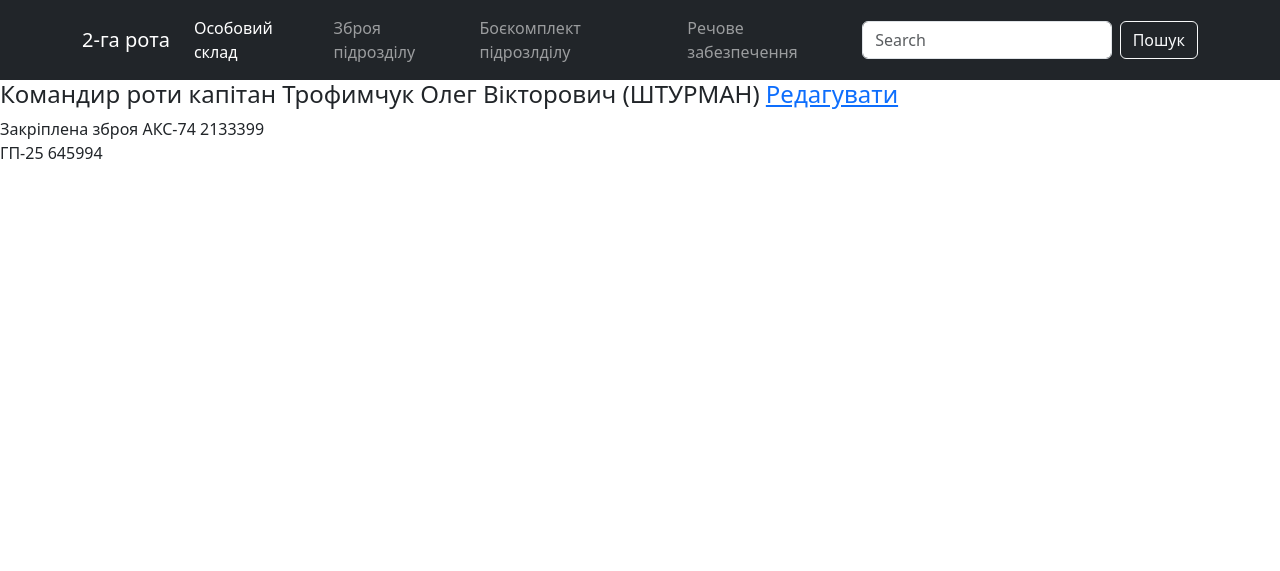
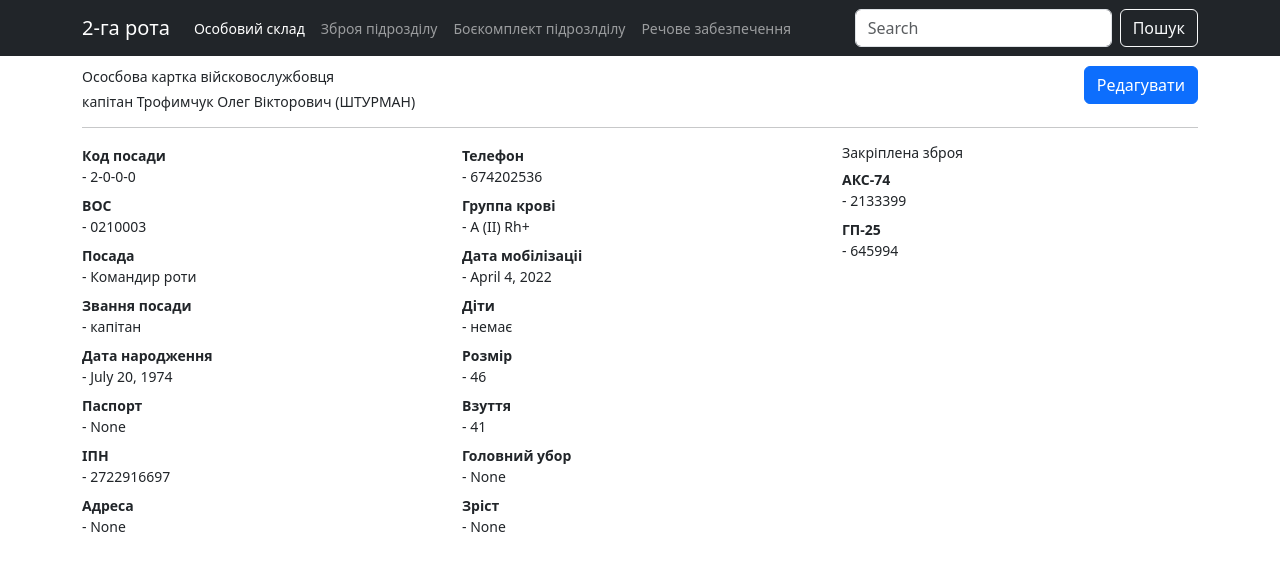
Before and after one commit to PopovMarko/squad2, a Django app: page /index/soldiers_card/7 in a window 1280 px wide. Shown: the top 571 px of the page. Run offline with Django 4.2, Linux system fonts and the light colour scheme; data comes from the database, SQL or seed files in the repository; both versions use the stored data as it was after the commit; some libraries are stand-ins or nearby versions.

Commit message:
two templates finished with bootstrap

```diff
--- a/evening/static/css/styles.css
+++ b/evening/static/css/styles.css
@@ -1,3 +1,7 @@
+html * {
+  font-size: 14px;
+}
+
 .container navbar {
   width: 105%;
   padding: 0;
--- a/evening/templates/evening/index.html
+++ b/evening/templates/evening/index.html
@@ -19,8 +19,7 @@
             <th scope="col">Позивний</th>
             <th scope="col">Телефон</th>
             <th scope="col">Дата народження</th>
-              <th scope="col">Адреса</th>
-
+            <th scope="col">Адреса</th>
           </tr>
        </thead>
        <tbody>
--- a/evening/templates/evening/soldiers_detail.html
+++ b/evening/templates/evening/soldiers_detail.html
@@ -1,22 +1,64 @@
 {% extends "evening/base_generic.html" %}
 
 {% block content %}
-<h4>
-  <div class="variable">
-    <span>{{soldiers_card.position_name}}</span>
-    <span>{{soldiers_card.rank}}</span>
-    <span>{{soldiers_card}}</span>
-    <span>({{soldiers_card.callsign}})</span>
-    <span><a href="/index/soldiers_card/{{soldiers_card.pk}}/renew/">Редагувати</a></span>
-  </div>
-</h4>
 
-<div class="">
-  <span>Закріплена зброя</span>
-  {% for w in soldiers_card.weapons_set.all %}
-    <span>{{w.weapon_name}}</span>
-    <span>{{w.weapon_number}}</span>
-</div>
+<head></head>
 
-  {% endfor %}
+<div class="container" style="padding-top:10px">
+  <span><h3 style="display:inline-block">Ососбова картка війсковослужбовця</h3>
+    <a href={% url "soldier-card-update" soldiers_card.id %} class="btn btn-primary" style="float:right">Редагувати</a></span>
+  <h4>{{soldiers_card.rank}} {{soldiers_card}} ({{soldiers_card.callsign}})</h4>
+  <hr size=4>
+  <section class="section" style="font-size:14px">
+    <div class="row">
+        <div class="col-lg-4">
+              <dl class = "dl-horizontal">
+                <dt>Код посади</dt>
+                <dd>- {{soldiers_card.slug}}</dd>
+                <dt>ВОС</dt>
+                <dd>- {{soldiers_card.mil_prof}}</dd>
+                <dt>Посада</dt>
+                <dd>- {{soldiers_card.position_name}}</dd>
+                <dt>Звання посади</dt>
+                <dd>- {{soldiers_card.position_rank}}</dd>
+                <dt>Дата народження</dt>
+                <dd>- {{soldiers_card.birth_date}}</dd>
+                <dt>Паспорт</dt>
+                <dd>- {{soldiers_card.passport}}</dd>
+                <dt>ІПН</dt>
+                <dd>- {{soldiers_card.tax_number}}</dd>
+                <dt>Адреса</dt>
+                <dd>- {{soldiers_card.addres}}</dd>
+              </dl>
+          </div>
+        <div class="col-lg-4">
+              <dl class = "dl-horizontal">
+                <dt>Телефон</dt>
+                <dd>- {{soldiers_card.phone}}</dd>
+                <dt>Группа крові</dt>
+                <dd>- {{soldiers_card.blood_type}}</dd>
+                <dt>Дата мобілізаціі</dt>
+                <dd>- {{soldiers_card.mob_date}}</dd>
+                <dt>Діти</dt>
+                <dd>- {{soldiers_card.children}}</dd>
+                <dt>Розмір</dt>
+                <dd>- {{soldiers_card.size}}</dd>
+                <dt>Взуття</dt>
+                <dd>- {{soldiers_card.boots_s}}</dd>
+                <dt>Головний убор</dt>
+                <dd>- {{soldiers_card.head_s}}</dd>
+                <dt>Зріст</dt>
+                <dd>- {{soldiers_card.hight_s}}</dd>
+              </dl>
+          </div>
+        <div class="col-lg-4">
+              <h5>Закріплена зброя</h5>
+              <dl class = "dl-horizontal">
+              {% for w in soldiers_card.weapons_set.all %}
+                <dt>{{w.weapon_name}}
+                <dd>- {{w.weapon_number}}
+              {% endfor %}
+        </div>
+    </div>
+  </section>
 {% endblock %}
--- a/evening/urls.py
+++ b/evening/urls.py
@@ -24,7 +24,7 @@
     path('soldiers_card/<pk>',
          SoldiersCard.as_view(), name='soldier-card'),
     path('ammo/', AmmoList.as_view(), name='ammo'),
-    path('soldiers_card/<pk>/renew/',
-         SoldierCardRenew.as_view(), name='soldier-card-renew'),
+    path('soldiers_card/<pk>/update/',
+         SoldierCardRenew.as_view(), name='soldier-card-update'),
     path('test/', Test.as_view(), name='tt'),
 ]
```
Also changed, not shown: db.sqlite3.
